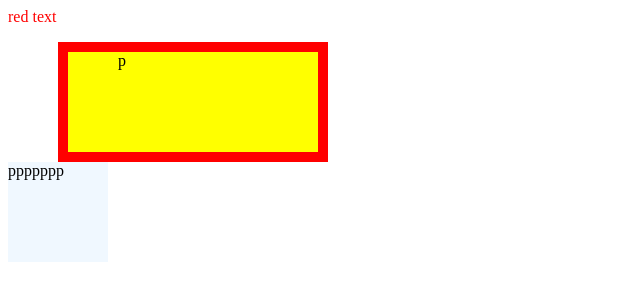
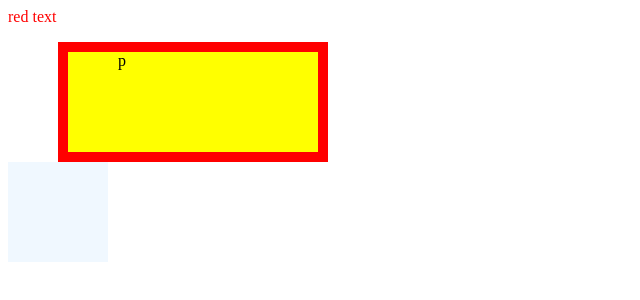
Before and after one commit to Nyilll/289.101, a plain HTML site: page Week 3/Styles.html in a window 1280 px wide. Shown: the full height of the page, 0-640 px from the left. Drawn offline with Linux system fonts and the light colour scheme.

Commit message:
Week 3 HW

```diff
--- a/Week 3/Styles.html
+++ b/Week 3/Styles.html
@@ -13,7 +13,7 @@
         p
     </div>
      <div id="box2">
-         ppppppp
+
         </div>
 
     </body>
```
